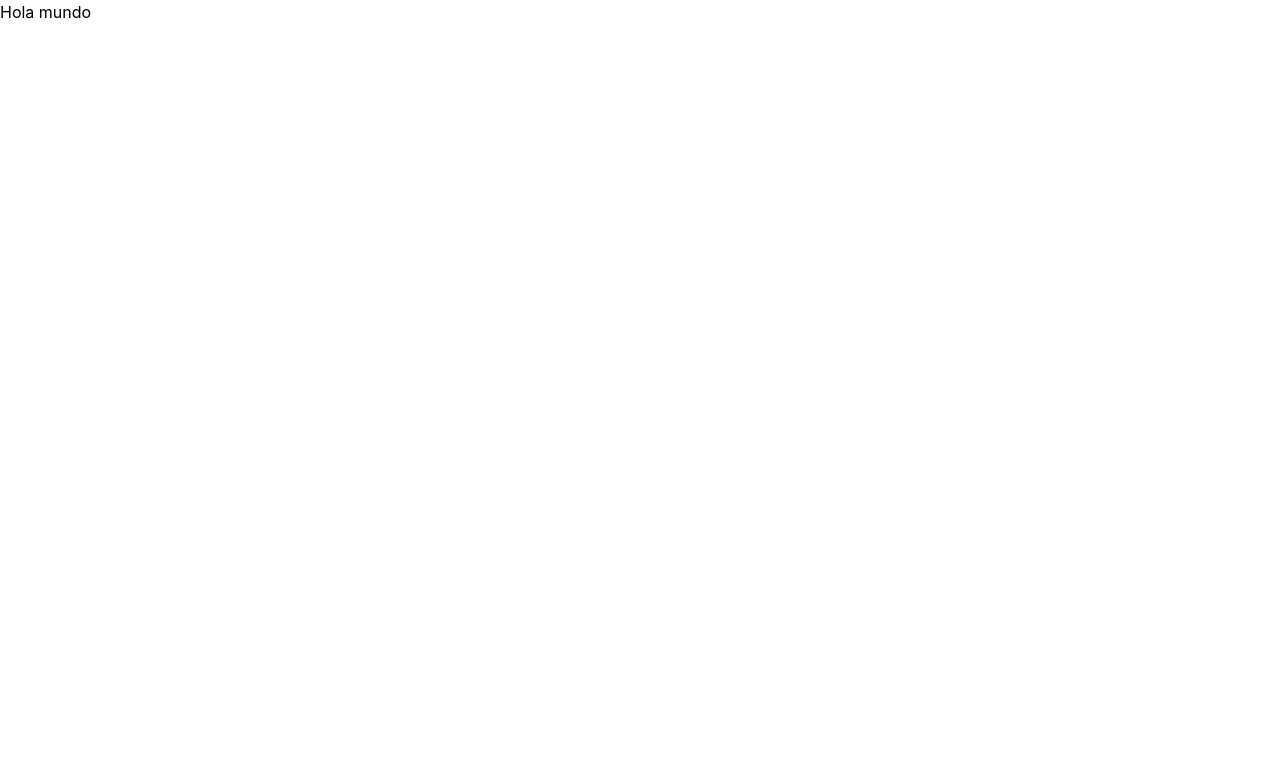
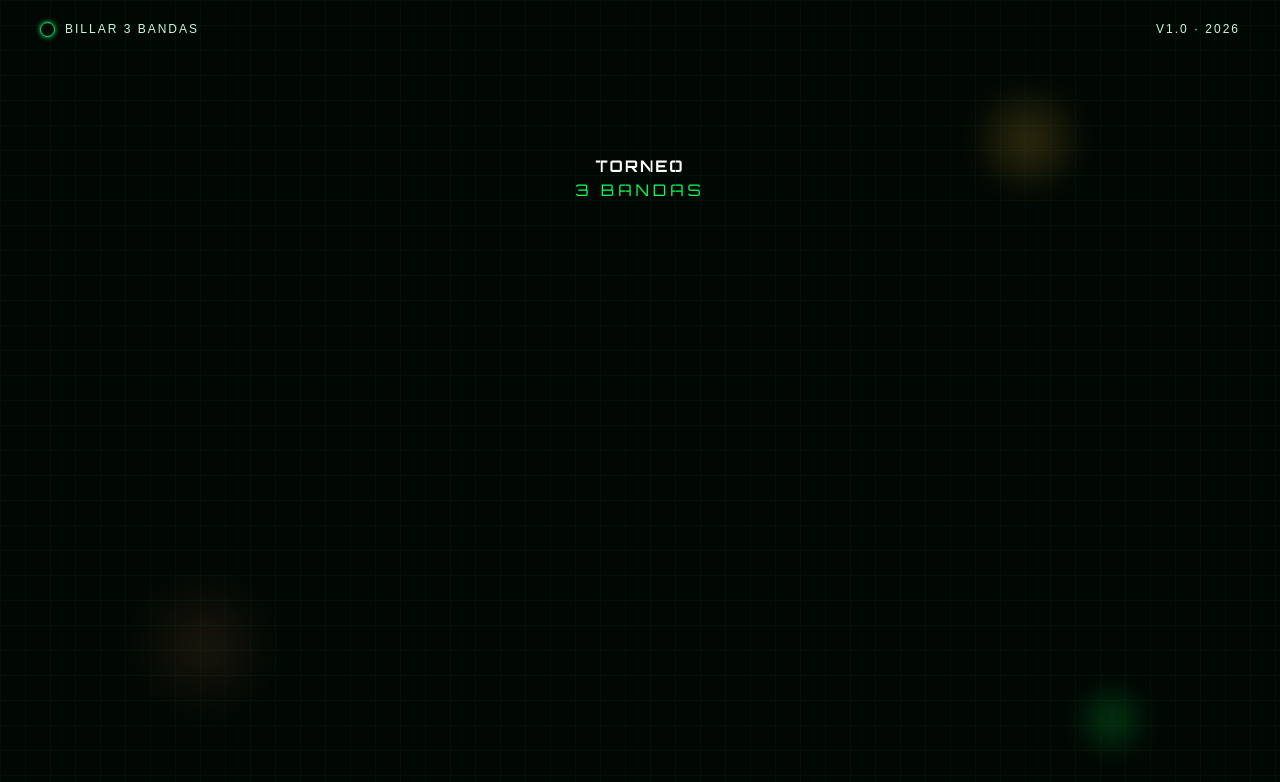
Before and after one commit to BisonteRIP/BillarScore, a React (Vite) app: page / in a window 1280 px wide. Shown: the top 782 px of the page. Built offline with nearby package versions, Linux system fonts and the light colour scheme.

Commit message:
feat: creacion de MainMenu.tsx, integracion de la fuente orbitron y dise;o del backgroun de MainMenu

```diff
--- a/src/App.tsx
+++ b/src/App.tsx
@@ -1,13 +1,11 @@
-import { useState } from "react";
 import "./App.css";
-
+import MainMenu from './pages/MainMenu'
 function App() {
-  const [count, setCount] = useState(0);
 
   return (
     <>
       <div>
-        <h1 className="">Hola mundo</h1>
+        <MainMenu />
       </div>
     </>
   );
--- a/src/index.css
+++ b/src/index.css
@@ -1 +1,53 @@
 @import "tailwindcss";
+
+/* BLACK - 900 */
+@font-face {
+  font-family: 'Orbitron';
+  src: url('./assets/fonts/Orbitron-Black.ttf') format('truetype');
+  font-weight: 900;
+  font-style: normal;
+}
+
+/* EXTRA BOLD - 800 */
+@font-face {
+  font-family: 'Orbitron';
+  src: url('./assets/fonts/Orbitron-ExtraBold.ttf') format('truetype');
+  font-weight: 800;
+  font-style: normal;
+}
+
+/* BOLD - 700 */
+@font-face {
+  font-family: 'Orbitron';
+  src: url('./assets/fonts/Orbitron-Bold.ttf') format('truetype');
+  font-weight: 700;
+  font-style: normal;
+}
+
+/* SEMI BOLD - 600 */
+@font-face {
+  font-family: 'Orbitron';
+  src: url('./assets/fonts/Orbitron-SemiBold.ttf') format('truetype');
+  font-weight: 600;
+  font-style: normal;
+}
+
+/* MEDIUM - 500 */
+@font-face {
+  font-family: 'Orbitron';
+  src: url('./assets/fonts/Orbitron-Medium.ttf') format('truetype');
+  font-weight: 500;
+  font-style: normal;
+}
+
+/* REGULAR - 400 */
+@font-face {
+  font-family: 'Orbitron';
+  src: url('./assets/fonts/Orbitron-Regular.ttf') format('truetype');
+  font-weight: 400;
+  font-style: normal;
+}
+
+@theme{
+    --font-orbitron: "Orbitron", sans-serif
+}
--- /dev/null
+++ b/src/pages/MainMenu.css
@@ -0,0 +1,104 @@
+/* Este es el contenedor principal que ocupará toda la pantalla */
+.game-layout-container {
+  width: 100vw;
+  height: 100vh;
+  /* 1. Color de base muy oscuro, casi negro */
+  background-color: #010803;
+  position: relative;
+  overflow: hidden;
+  font-family: 'Montserrat', sans-serif; /* O la fuente que elijas */
+  color: #c4f9da; /* Color de texto base verde muy pálido */
+}
+
+/* 2. La Rejilla Cybernetic (Grid) */
+.game-layout-container::after {
+  content: "";
+  position: absolute;
+  top: 0;
+  left: 0;
+  width: 100%;
+  height: 100%;
+
+  /* Usamos gradientes lineales muy finos para crear las líneas horizontales y verticales */
+  background-image:
+    linear-gradient(#051a0b 1px, transparent 1px),
+    linear-gradient(90deg, #051a0b 1px, transparent 1px);
+
+  /* Definimos el tamaño de cada cuadrado de la rejilla (25px por 25px) */
+  background-size: 25px 25px;
+
+  /* Bajamos la opacidad para que sea sutil */
+  opacity: 0.6;
+  z-index: 1; /* Detrás del texto pero delante del color base */
+}
+
+/* 3. Las Luces Difusas (Orbes) */
+.background-orbs {
+  position: absolute;
+  top: 0;
+  left: 0;
+  width: 100%;
+  height: 100%;
+  z-index: 2; /* Justo debajo del texto */
+  pointer-events: none; /* No interfieren con los clics */
+}
+
+/* Base para cada orbe usando gradientes radiales */
+.orb {
+  position: absolute;
+  border-radius: 50%;
+  filter: blur(10px); /* Un desenfoque para dar efecto de luz difusa */
+  opacity: 0.2; /* Muy sutiles */
+}
+
+/* Definimos la posición y color de cada orbe según la imagen */
+.orb-top-right {
+  top: 10%;
+  right: 15%;
+  width: 120px;
+  height: 120px;
+  background: radial-gradient(circle, #e9b33e 0%, rgba(233, 179, 62, 0) 70%); /* Naranja */
+}
+
+.orb-bottom-left {
+  bottom: 10%;
+  left: 10%;
+  width: 150px;
+  height: 150px;
+  background: radial-gradient(circle, #7e4a36 0%, rgba(126, 74, 54, 0) 70%); /* Marrón/Cobre */
+}
+
+.orb-bottom-right {
+  bottom: 5%;
+  right: 10%;
+  width: 80px;
+  height: 80px;
+  background: radial-gradient(circle, #0aff56 0%, rgba(10, 255, 86, 0) 70%); /* Verde brillante */
+}
+
+/* 4. Estilos para el texto de la cabecera (Header) */
+.main-header {
+  display: flex;
+  justify-content: space-between;
+  padding: 20px 40px;
+  position: relative;
+  z-index: 10; /* Siempre encima de todo */
+  text-transform: uppercase;
+  font-size: 12px;
+  letter-spacing: 2px;
+}
+
+.brand-section {
+  display: flex;
+  align-items: center;
+  gap: 10px;
+}
+
+.brand-icon {
+  width: 15px;
+  height: 15px;
+  border: 1px solid #14e66c;
+  border-radius: 50%;
+  /* Glow sutil para el icono */
+  box-shadow: 0 0 5px #14e66c;
+}
--- /dev/null
+++ b/src/pages/MainMenu.tsx
@@ -0,0 +1,42 @@
+import "./MainMenu.css";
+
+const MainMenu = () => {
+  return (
+    <div className="game-layout-container">
+      {/* CAPA VISUAL DE FONDO (LAS LUCES) */}
+      <div className="background-orbs">
+        <div className="orb orb-top-right"></div>
+        <div className="orb orb-bottom-left"></div>
+        <div className="orb orb-bottom-right"></div>
+      </div>
+
+      {/* CONTENIDO DE LA PÁGINA (Encima de la rejilla y luces) */}
+      <div className="content-wrapper">
+        {/* CABECERA (Header de la imagen) */}
+        <header className="main-header">
+          <div className="brand-section">
+            <div className="brand-icon"></div>
+            <span>BILLAR 3 BANDAS</span>
+          </div>
+          <div className="version-section">
+            <span>v1.0 · 2026</span>
+          </div>
+        </header>
+
+        {/* AQUÍ IRÍA EL RESTO DEL MENÚ (TÍTULO Y BOTONES) */}
+        {/* (Eso lo vemos si quieres en la siguiente pregunta) */}
+        <main className="text-white text-center mt-24">
+          {/* Ejemplo temporal para el título central */}
+          <h1 className="uppercase tracking-[2px] font-orbitron font-bold">
+            Torneo
+          </h1>
+          <h2 className="text-[#0aff56] uppercase font-orbitron tracking-[4px]">
+            3 Bandas
+          </h2>
+        </main>
+      </div>
+    </div>
+  );
+};
+
+export default MainMenu;
```
